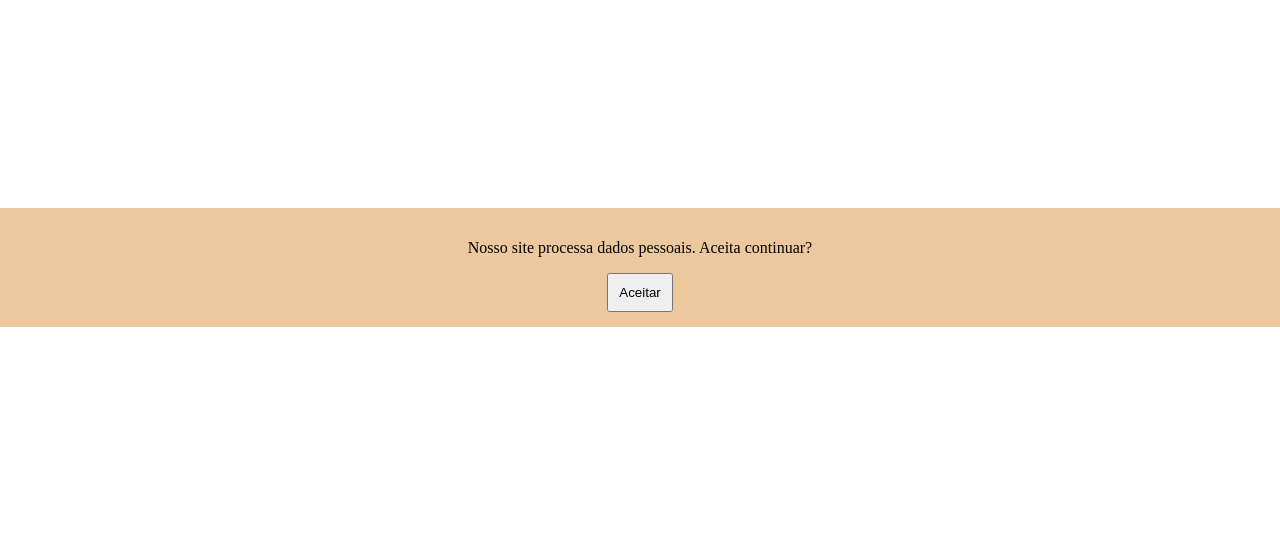
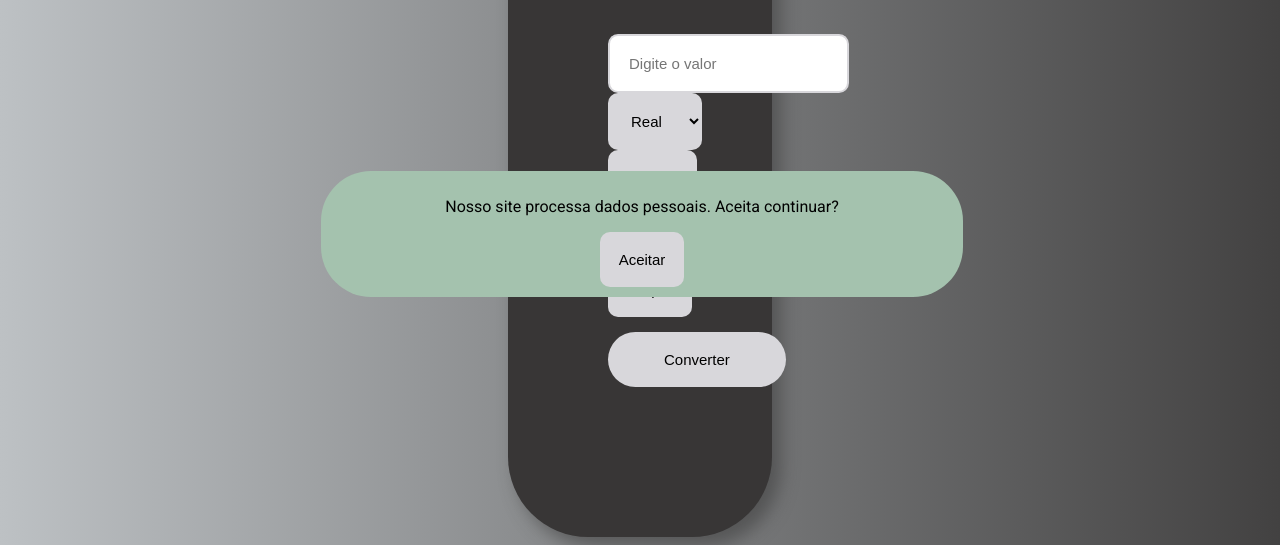
Before and after one commit to Hott10/programacao-web-ceub, a plain HTML site: page conversorMoeda.html in a window 1280 px wide. Shown: the part 473-1018 px from the top of the page. Before the commit the page ends 800 px from the top, so only its background shows below. Drawn offline with Linux system fonts and the light colour scheme.

Commit message:
alterações css

```diff
--- a/conversorMoeda.html
+++ b/conversorMoeda.html
@@ -5,10 +5,13 @@
     <meta name="viewport" content="width=device-width, initial-scale=1.0">
     <title>Conversão de Moedas</title>
     <link rel="stylesheet" href="estiloConversor.css">
+    <link rel="preconnect" href="https://fonts.googleapis.com">
+<link rel="preconnect" href="https://fonts.gstatic.com" crossorigin>
+<link href="https://fonts.googleapis.com/css2?family=Roboto:ital,wght@0,100;0,300;0,400;0,500;0,700;0,900;1,100;1,300;1,400;1,500;1,700;1,900&display=swap" rel="stylesheet">
 </head>
 <body>
     <div class="container">
-        <h1 id="titulo">Conversão de Moedas</h1>
+        <h1 id="titulo">Conversor de Moedas</h1>
         <input type="number" id="valor-usuario" placeholder="Digite o valor">
         <select name="moeda1" id="moeda1">
             <option value="real">Real</option>
--- a/conversorMoedas.js
+++ b/conversorMoedas.js
@@ -103,9 +103,9 @@ function converter() {
 
     let ResultadoDaConversao = {
         valor: valorUsuario,
-        moeda1 = moedaOrigem,
-        moeda2 = moedaDestino,
-        resultado = conversao
+        moeda1: moedaOrigem,
+        moeda2: moedaDestino,
+        resultado: conversao
 
 
     }
--- a/estiloConversor.css
+++ b/estiloConversor.css
@@ -1,15 +1,69 @@
+
+body{
+    background: linear-gradient(90deg, #bdc1c4, #414040fd) ;
+    font-family: 'Roboto', sans-serif;
+}
+
+h1{
+  font-size: 38px;
+}
+
 input, select, button {
-    padding: 10px;
+    padding: 19px;
+}
+
+button:hover {
+  cursor: pointer;
+  background-color: #59576ec9;
+  color: white;
+}
+
+button {
+    border: none;
+    border-radius: 10px;
+    font-size: 15px;
+    background-color: #d8d7db;
+}
+
+#botao-converter{
+    padding-left: 56px;
+    padding-right: 56px;
+    border-radius: 40px;
+    transition: all 0.3s;
+
+}
+
+#botao-converter:hover {
+    transform: scale(1.1)
+}
+
+select {
+    border: none;
+    border-radius: 10px;
+    font-size: 15px;
+    background-color: #d8d7db;
+}
+
+input{
+    border-radius: 10px;
+    border: #d8d7db solid 2px;
+    font-size: 15px;
+}
+
+#botao-converter {
+    margin-top: 15px;
 }
 
 .container {
-    border: 1px solid;
-    padding: 50px;
+    padding: 100px;
     text-align: center;
     margin-top: 50px;
-    background-color: rgb(139, 214, 255) ;
-    border-radius: 50px;
-    margin: 0px 200px 0px 200px ;
+    background-color: rgb(56, 54, 54) ;
+    border-radius: 80px;
+    margin: 200px 500px 0px 500px ;
+    box-shadow: 9px 10px 17px rgba(59, 59, 59, 0.568);
+    color: white;
+
 }
 
 .mensagem-usuario {
@@ -17,11 +71,16 @@ input, select, button {
     bottom: 0;
     left: 0;
     width: 100%;
-    background-color: rgb(235, 200, 157);
+    background-color: rgb(164, 194, 174);
     text-align: center;
-    padding-top: 15px;
-    padding-bottom: 15px;
-
+    padding-top: 10px;
+    padding-bottom: 10px;
+    padding-left: 1px;
+    padding-right: 1px;
+    transform: translateX(50%);
+    max-width: 50% ;
+    border-radius: 50px;
+    margin-bottom: 30px;
 }
 
 .oculto{
```
